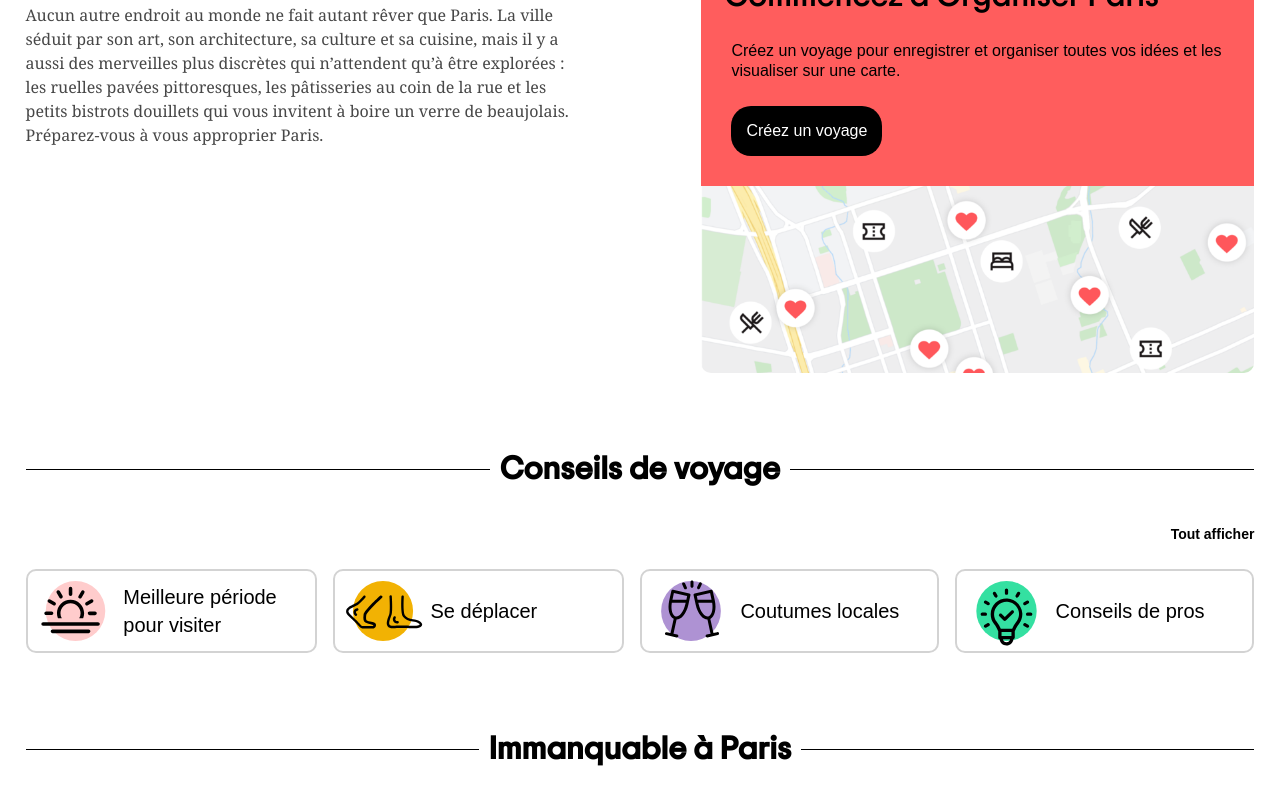
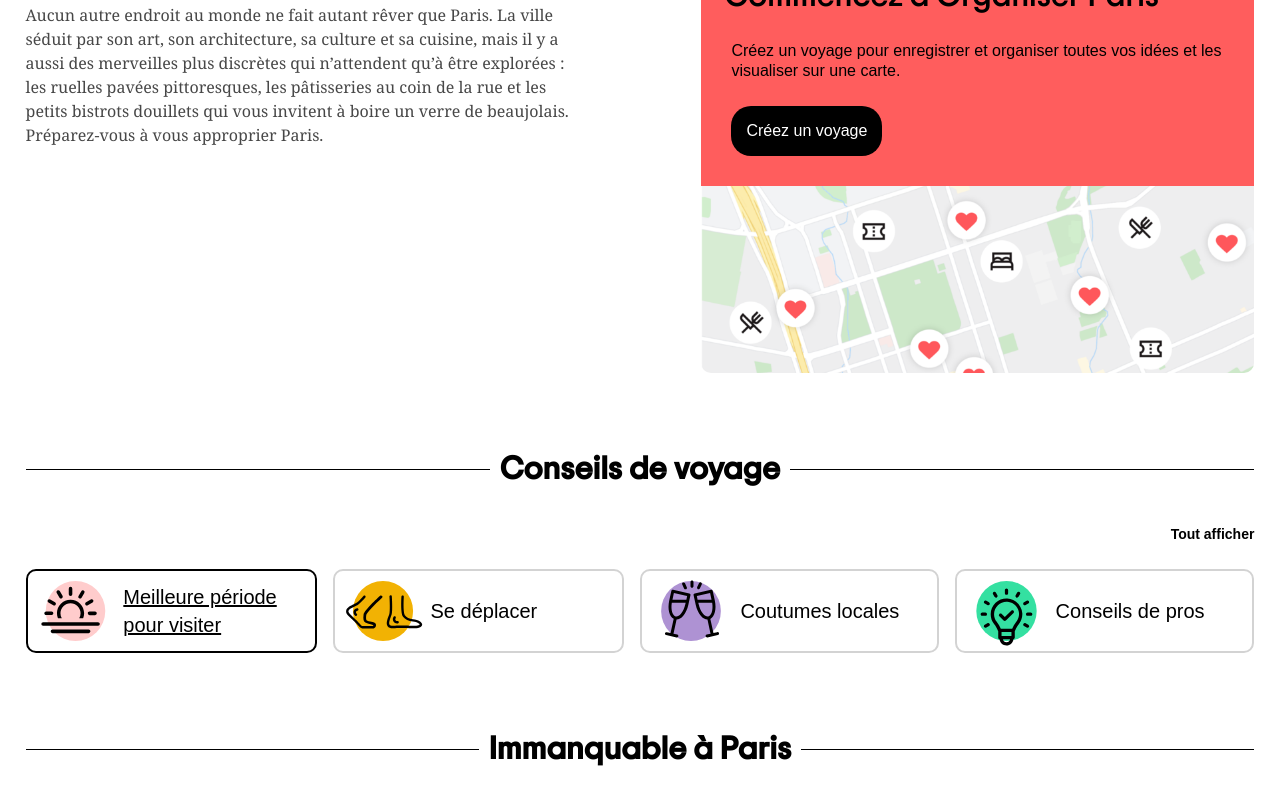
Before and after one commit to AFlorie/Exercice-TripAdvisor, a plain HTML site: page index.html in a window 1280 px wide. In both pictures the pointer is over the element "Meilleure période pour visiter". Shown: the part 820-1620 px from the top of the page. Drawn offline with Linux system fonts and the light colour scheme; files whose address does not match are found by name; a web font is replaced by a local one.

Commit message:
added coyage-nav img hover options

```diff
--- a/assets/css/style.css
+++ b/assets/css/style.css
@@ -384,6 +384,12 @@ h1 span {
   height: 80px;
 }
 
+.voyage-nav div:hover {
+  border-color: black;
+  text-decoration: underline;
+  cursor: pointer;
+}
+
 /*  ------------  */
 /*  MEDIA QUERIES */
 /*  ------------  */
```
